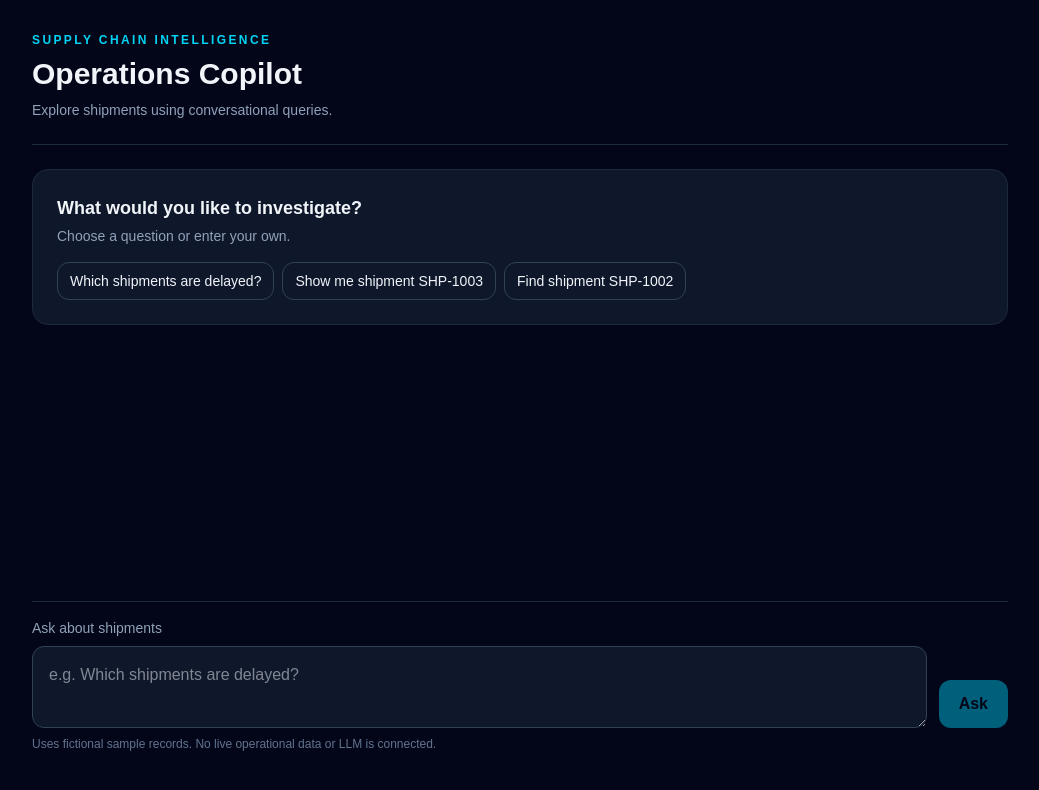
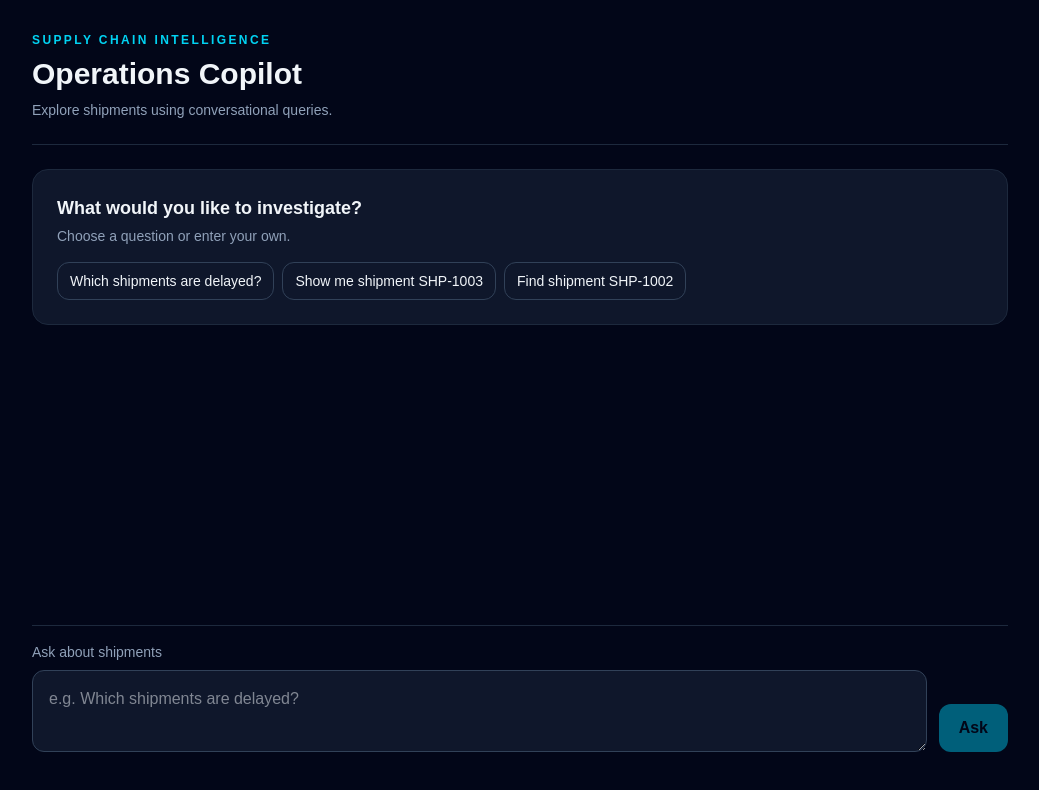
Before and after one commit to jrajni/Supply-chain-ai-copilot, a Next.js app: page / in a window 1280 px wide. Shown: the top 790 px of the page, without its empty margins (120-1159 px from the left). Built offline with nearby package versions, Linux system fonts and the light colour scheme.

Commit message:
msg updated

```diff
--- a/src/app/page.tsx
+++ b/src/app/page.tsx
@@ -281,10 +281,6 @@ export default function Home() {
               {loading ? "Checking..." : "Ask"}
             </button>
           </div>
-          <p className="mt-2 text-xs text-slate-500">
-            Uses fictional sample records. No live operational data or LLM is
-            connected.
-          </p>
         </form>
       </div>
     </main>
```
